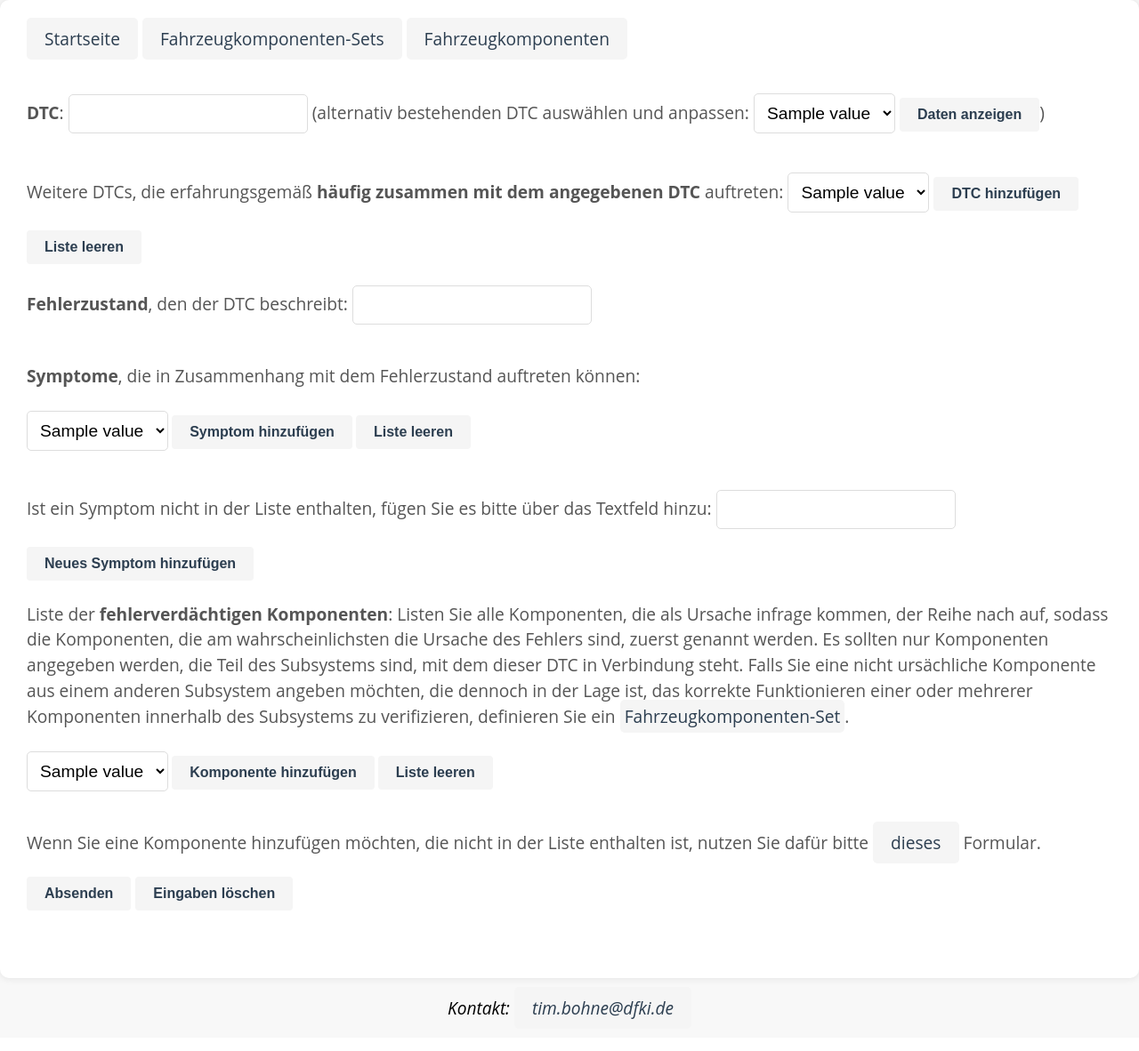
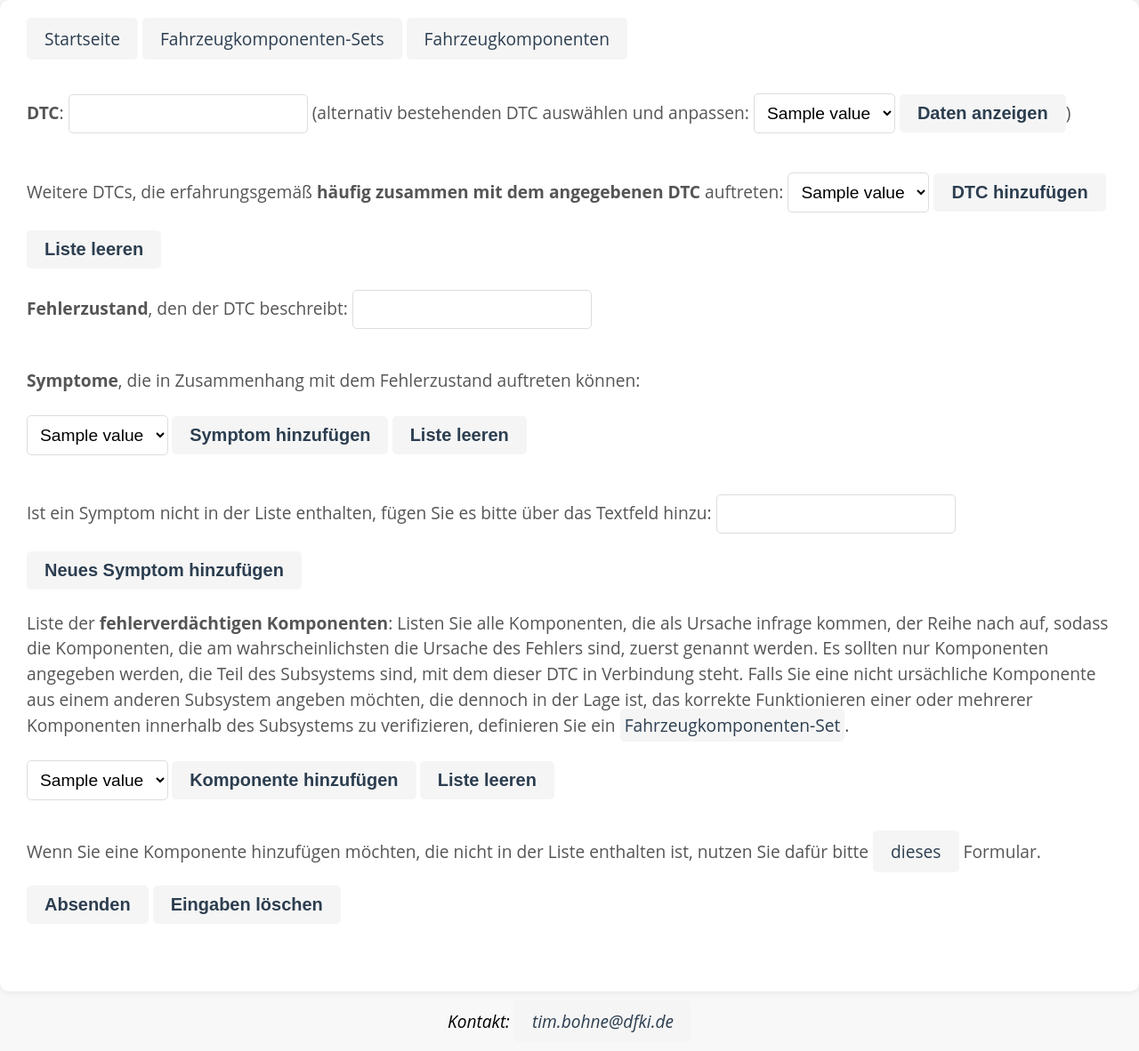
Before and after one commit to tbohne/obd_ontology, a Flask app: page /dtc_form in a window 1280 px wide. Shown: the part 88-1270 px from the top of the page at 89% size. Before the commit the page ends 1234 px from the top, so only its background shows below. Run offline with Flask 3, Linux system fonts and the light colour scheme; a database or web service that is not in the repository returns one stand-in record (values such as "Sample title"); data that the repository does not hold is empty; some libraries are stand-ins or nearby versions.

Commit message:
minor adjustments

```diff
--- a/static/style.css
+++ b/static/style.css
@@ -89,13 +89,13 @@ select:focus {
 input[type="submit"] {
     display: inline-block;
     padding: 10px 20px;
-    font-size: 16px;
+    font-size: 20px;
     font-weight: bold;
     text-align: center;
     color: #2c3e50;
     background-color: #f5f5f5;
     border: none;
-    border-radius: 4px;
+    border-radius: 5px;
     cursor: pointer;
     transition: background-color 0.3s ease;
 }
```
